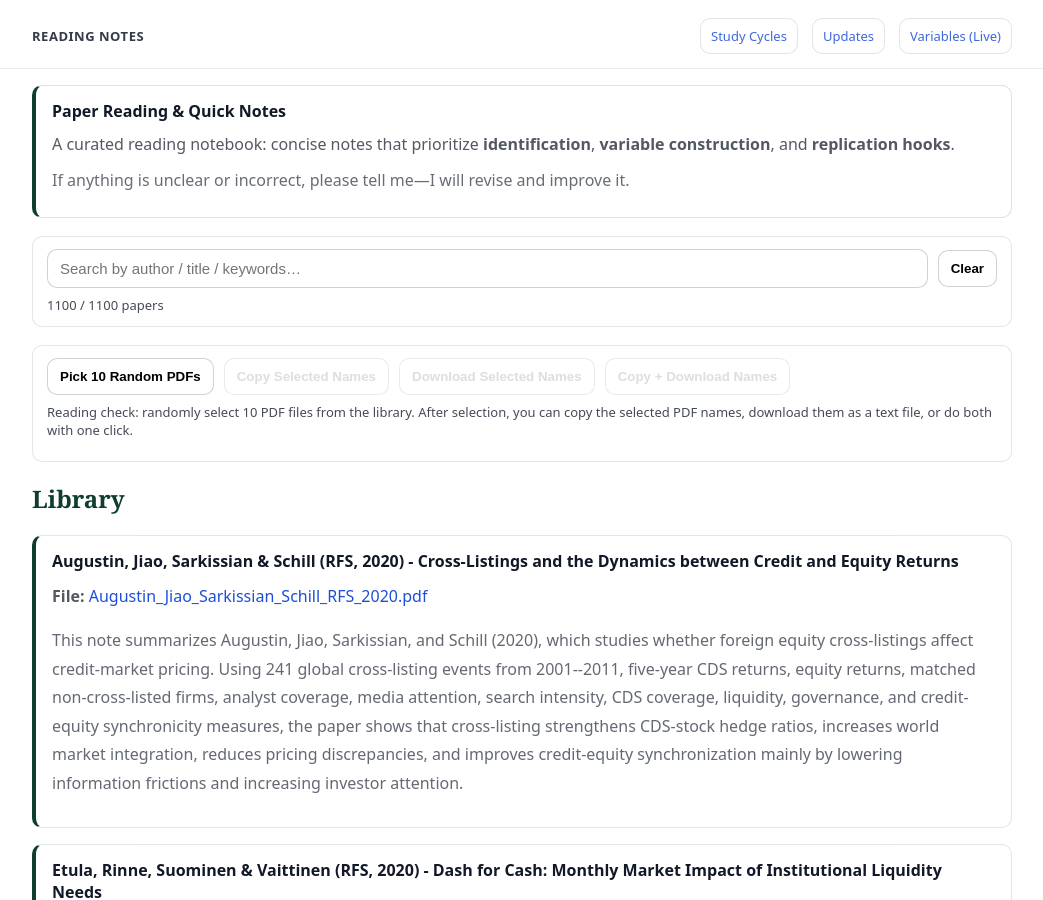
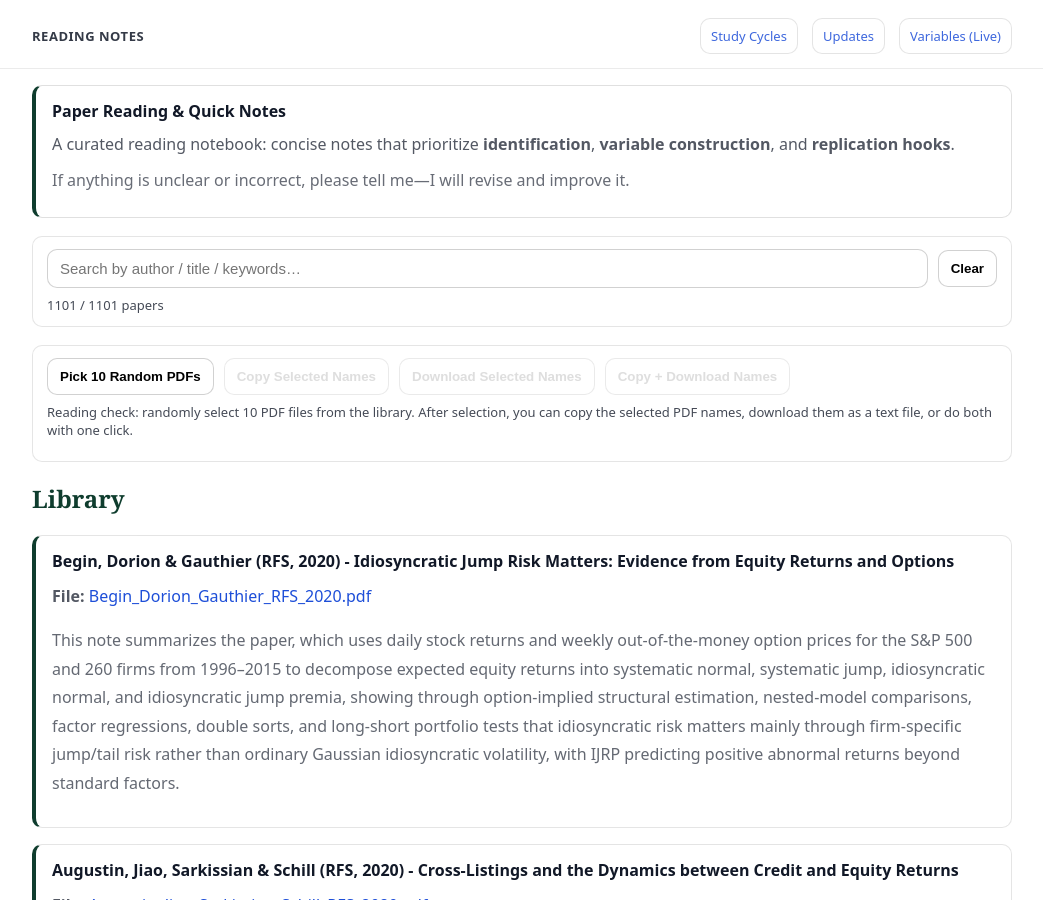
Before and after one commit to yaxinzn/study-archive, a Jekyll site: the page built from reading/index.md, in a window 1280 px wide and 900 px high. Shown: the whole window, without its empty margins (118-1161 px from the left). Built offline with Jekyll 4.4.1, drawn with Linux system fonts in a browser that asks for light colours.

Commit message:
Reading: add/update Begin_Dorion_Gauthier_RFS_2020.pdf

```diff
--- a/_data/reading.yml
+++ b/_data/reading.yml
@@ -1,3 +1,7 @@
+- title: " Begin, Dorion & Gauthier (RFS, 2020) - Idiosyncratic Jump Risk Matters: Evidence from Equity Returns and Options"
+  file: "Begin_Dorion_Gauthier_RFS_2020.pdf"
+  desc: "This note summarizes the paper, which uses daily stock returns and weekly out-of-the-money option prices for the S&P 500 and 260 firms from 1996–2015 to decompose expected equity returns into systematic normal, systematic jump, idiosyncratic normal, and idiosyncratic jump premia, showing through option-implied structural estimation, nested-model comparisons, factor regressions, double sorts, and long-short portfolio tests that idiosyncratic risk matters mainly through firm-specific jump/tail risk rather than ordinary Gaussian idiosyncratic volatility, with IJRP predicting positive abnormal returns beyond standard factors."
+
 - title: "Augustin, Jiao, Sarkissian & Schill (RFS, 2020) - Cross-Listings and the Dynamics between Credit and Equity Returns"
   file: "Augustin_Jiao_Sarkissian_Schill_RFS_2020.pdf"
   desc: "This note summarizes Augustin, Jiao, Sarkissian, and Schill (2020), which studies whether foreign equity cross-listings affect credit-market pricing. Using 241 global cross-listing events from 2001--2011, five-year CDS returns, equity returns, matched non-cross-listed firms, analyst coverage, media attention, search intensity, CDS coverage, liquidity, governance, and credit-equity synchronicity measures, the paper shows that cross-listing strengthens CDS-stock hedge ratios, increases world market integration, reduces pricing discrepancies, and improves credit-equity synchronization mainly by lowering information frictions and increasing investor attention."
```
Also changed, not shown: 1 other file.
